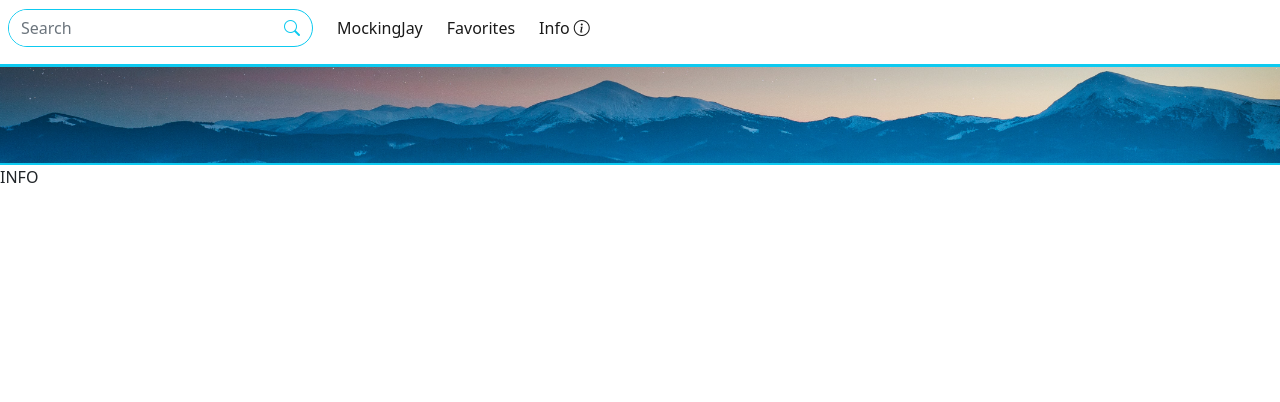
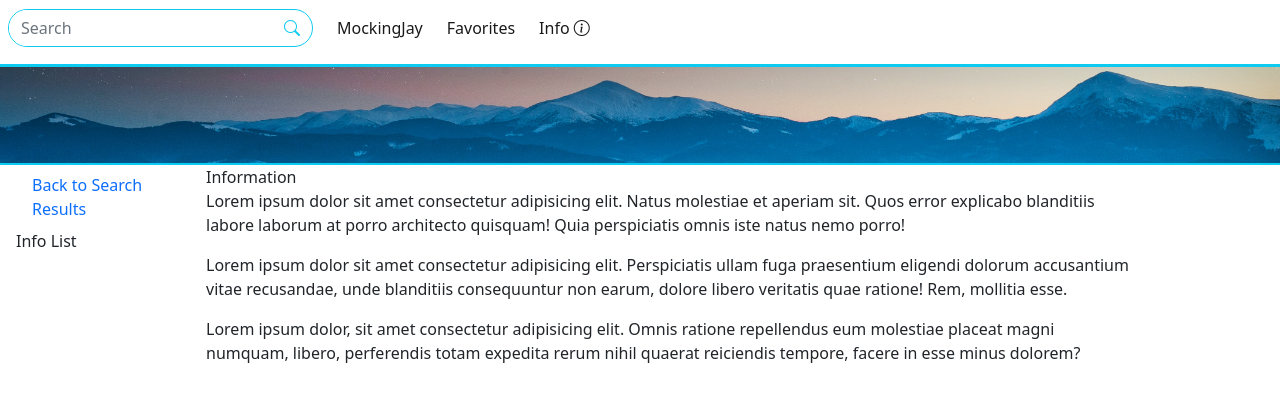
Before and after one commit to nathan-mccraw/twitterapp, a React (Create React App) app: page /Info in a window 1280 px wide. Shown: the top 402 px of the page. Built offline with nearby package versions, Linux system fonts and the light colour scheme.

Commit message:
Add Home formatting.

```diff
--- a/src/Home.js
+++ b/src/Home.js
@@ -1,4 +1,37 @@
 const Home = () => {
-  return <div>HOME</div>;
+  return (
+    <div className="container">
+      <div className="col align-items-center justify-content-center mt-4">
+        <div className="row">
+          <div className="border border-info border-2 p-4 shadow-lg text-center">
+            Information{" "}
+            <p>
+              Lorem ipsum dolor sit amet consectetur adipisicing elit. Natus
+              molestiae et aperiam sit. Quos error explicabo blanditiis labore
+              laborum at porro architecto quisquam! Quia perspiciatis omnis iste
+              natus nemo porro!
+            </p>
+            <p>
+              Lorem ipsum dolor sit amet consectetur adipisicing elit.
+              Perspiciatis ullam fuga praesentium eligendi dolorum accusantium
+              vitae recusandae, unde blanditiis consequuntur non earum, dolore
+              libero veritatis quae ratione! Rem, mollitia esse.
+            </p>
+            <p>
+              Lorem ipsum dolor, sit amet consectetur adipisicing elit. Omnis
+              ratione repellendus eum molestiae placeat magni numquam, libero,
+              perferendis totam expedita rerum nihil quaerat reiciendis tempore,
+              facere in esse minus dolorem?
+            </p>
+          </div>
+        </div>
+        <div className="row justify-content-center text-center mt-3">
+          <div className="col">How To Use 'Search'</div>
+          <div className="col">How To Use 'Favorites'</div>
+          <div className="col">Info</div>
+        </div>
+      </div>
+    </div>
+  );
 };
 export default Home;
--- a/src/Info.js
+++ b/src/Info.js
@@ -1,5 +1,44 @@
+import { NavLink } from "react-router-dom";
+
 const Info = () => {
-  return <div>INFO</div>;
+  return (
+    <div className="container ms-1 me-2">
+      <div className="row justify-content-start">
+        <div className="col-2">
+          <NavLink
+            className="nav-link active activeLink"
+            aria-current="page"
+            exact
+            to="/SearchResults"
+          >
+            Back to Search Results
+          </NavLink>
+          Info List
+        </div>
+        <div className="col-10">
+          Information{" "}
+          <p>
+            Lorem ipsum dolor sit amet consectetur adipisicing elit. Natus
+            molestiae et aperiam sit. Quos error explicabo blanditiis labore
+            laborum at porro architecto quisquam! Quia perspiciatis omnis iste
+            natus nemo porro!
+          </p>
+          <p>
+            Lorem ipsum dolor sit amet consectetur adipisicing elit.
+            Perspiciatis ullam fuga praesentium eligendi dolorum accusantium
+            vitae recusandae, unde blanditiis consequuntur non earum, dolore
+            libero veritatis quae ratione! Rem, mollitia esse.
+          </p>
+          <p>
+            Lorem ipsum dolor, sit amet consectetur adipisicing elit. Omnis
+            ratione repellendus eum molestiae placeat magni numquam, libero,
+            perferendis totam expedita rerum nihil quaerat reiciendis tempore,
+            facere in esse minus dolorem?
+          </p>
+        </div>
+      </div>
+    </div>
+  );
 };
 
 export default Info;
```
